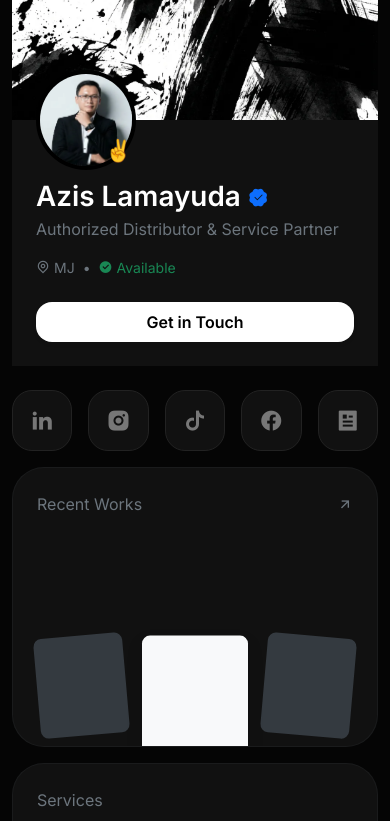
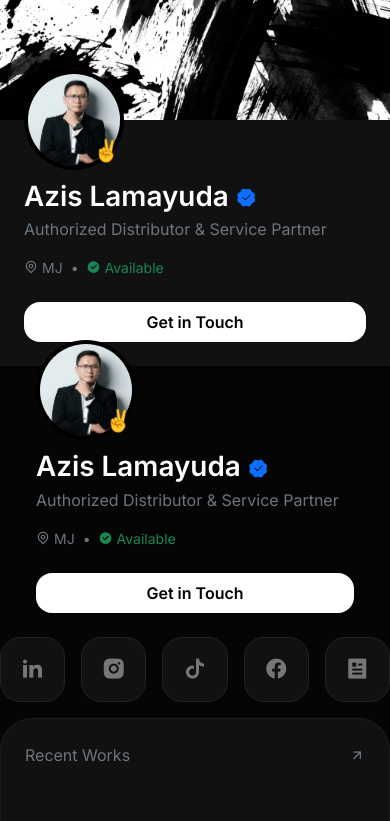
Before and after one commit to azislamayuda/alfarizi, a plain HTML site: page index.html in a window 390 px wide. Shown: the top 821 px of the page. Drawn offline with nearby package versions, Linux system fonts and the light colour scheme.

Commit message:
fix - full width mobile banner

```diff
--- a/index.html
+++ b/index.html
@@ -95,9 +95,7 @@
   </style>
 </head>
 
-<body class="py-0 py-md-5 d-flex align-items-center min-vh-100">
-
-  <div class="container" style="max-width: 900px;">
+<body class="py-0 py-md-5 d-block d-md-flex align-items-md-center min-vh-100">
 
   <!-- Mobile Header (Visible only on Mobile) -->
   <div class="d-md-none mb-4">
@@ -128,8 +126,39 @@
           </div>
 
           <!-- Get in Touch Button -->
-            <a href="#"
-              class="btn btn-light bg-white text-black w-100 rounded-4 mt-4 py-2 fw-bold shadow-sm border-0">Get in
+          <a href="#" class="btn btn-light bg-white text-black w-100 rounded-4 mt-4 py-2 fw-bold shadow-sm border-0">Get
+            in
+            Touch</a>
+        </div>
+      </div>
+    </div>
+  </div>
+
+  <div class="container" style="max-width: 900px;">
+    <div class="px-4 pb-4 position-relative">
+      <!-- Avatar (Overlapping) -->
+      <div class="position-absolute" style="top: -50px; left: 24px;">
+        <img src="avatar.webp" class="rounded-circle border border-4 border-black object-fit-cover"
+          style="width: 100px; height: 100px; background-color: #111;" alt="Avatar">
+        <span class="position-absolute bottom-0 end-0 mb-1 me-1 fs-4">✌️</span>
+      </div>
+
+      <!-- Content -->
+      <div style="padding-top: 60px;">
+        <h1 class="fw-bold text-white mb-1">Azis Lamayuda <i
+            class="ri-verified-badge-fill text-primary align-middle fs-5"></i></h1>
+        <p class="text-secondary m-0">Authorized Distributor & Service Partner</p>
+
+        <div class="d-flex align-items-center gap-2 mt-3 text-secondary small">
+          <span class="d-flex align-items-center gap-1"><i class="ri-map-pin-line"></i> MJ</span>
+          <span>•</span>
+          <span class="text-success d-flex align-items-center gap-1"><i class="ri-checkbox-circle-fill"></i>
+            Available</span>
+        </div>
+
+        <!-- Get in Touch Button -->
+        <a href="#" class="btn btn-light bg-white text-black w-100 rounded-4 mt-4 py-2 fw-bold shadow-sm border-0">Get
+          in
           Touch</a>
       </div>
     </div>
```
Lines whose indentation alone changed are shown as unchanged.
